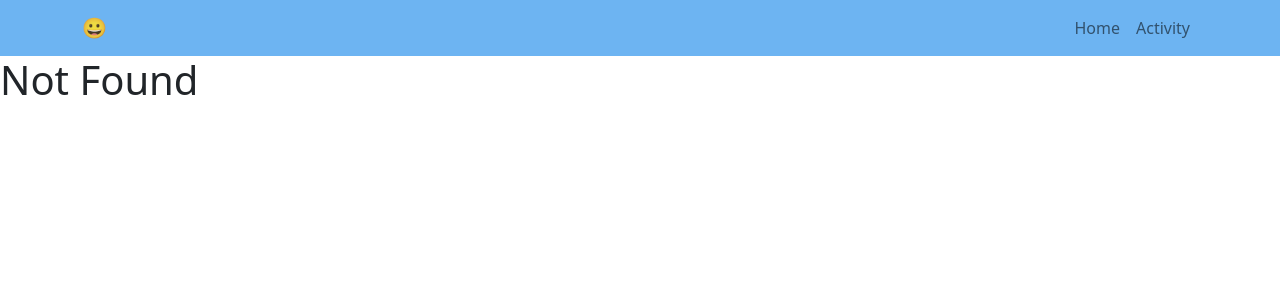
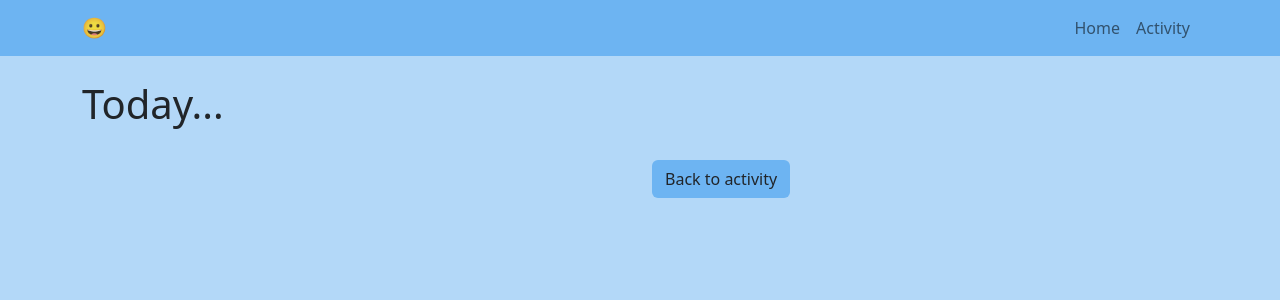
Before and after one commit to magvarosio/Bored, a React (Create React App) app: page /choice/1 in a window 1280 px wide. Before the commit this address had no page. Shown: the top 300 px of the page. Built offline with nearby package versions, Linux system fonts and the light colour scheme; no server answers.

Commit message:
description working

```diff
--- a/src/App.js
+++ b/src/App.js
@@ -14,8 +14,8 @@ const App = () => {
         <PageNavbar />
         <Routes>
           <Route path="/" element={<Home />} />
-          <Route path="/activity" element={<ActivityIndex />} />
-          <Route path="/activity/:activityKeys" element={<ActivitySingle />} />
+          <Route path="/choice" element={<ActivityIndex />} />
+          <Route path="/choice/:choiceKeys" element={<ActivitySingle />} />
           <Route path="*" element={<NotFound />} />
         </Routes>
       </BrowserRouter>
--- a/src/components/common/PageNavbar.js
+++ b/src/components/common/PageNavbar.js
@@ -19,7 +19,7 @@ const PageNavbar = () => {
             <Nav.Link as={Link} to="/">
               Home
             </Nav.Link>
-            <Nav.Link as={Link} to="/activity">
+            <Nav.Link as={Link} to="/choice">
               Activity
             </Nav.Link>
           </Nav>
--- a/src/components/pages/ActivityIndex.js
+++ b/src/components/pages/ActivityIndex.js
@@ -10,7 +10,7 @@ import Card from 'react-bootstrap/Card'
 
 const ActivityIndex = () => {
   // ! State
-  const [activity, setActivity] = useState([]) // check if an array or object?
+  // const [choice, setChoice] = useState([]) // check if an array or object?
 
   // ! JSX
   return (
--- a/src/components/pages/ActivitySingle.js
+++ b/src/components/pages/ActivitySingle.js
@@ -9,39 +9,47 @@ import Col from 'react-bootstrap/Col'
 
 const ActivitySingle = () => {
   // ! State
-  const [activity, setActivity] = useState([]) // check if an array or object?
+  const [choice, setChoice] = useState({
+    type: '',
+    activity: '',
+    key: ''
+  })
+
   const [errors, setErrors] = useState(false)
 
-  const { activityKey } = useParams()
+  const { choiceKey } = useParams()
 
   // ! Execution
   useEffect(() => {
-    const getActivity = async () => {
+    const getChoice = async () => {
       try {
         const { data } = await axios.get(
           'https://www.boredapi.com/api/activity/?type=cooking'
         )
-        setActivity(data)
+        const { type, activity, key } = choice
+        console.log(activity, type, key)
+        setChoice(data)
       } catch (err) {
         console.log(err)
+        // setErrors(true)
       }
     }
-    getActivity()
-  }, [activityKey])
+    getChoice()
+  }, [choiceKey])
 
   return (
     <main className="single-page">
       <Container className="mt-4">
         <Row>
-          {activity ? (
+          {choice ? (
             <>
               <h1 className="mb-4">Today...</h1>
               <Col md="6">
                 <img src="" alt="" />
               </Col>
               <Col md="6">
-                <h2>Description</h2>
-                <Link to="/activity" className="btn btn-main">
+                <h2>{choice.activity}</h2>
+                <Link to="/choice" className="btn btn-main">
                   Back to activity
                 </Link>
               </Col>
```
Also changed, not shown: 1 other file (tests, documents, lock files or other folders).
